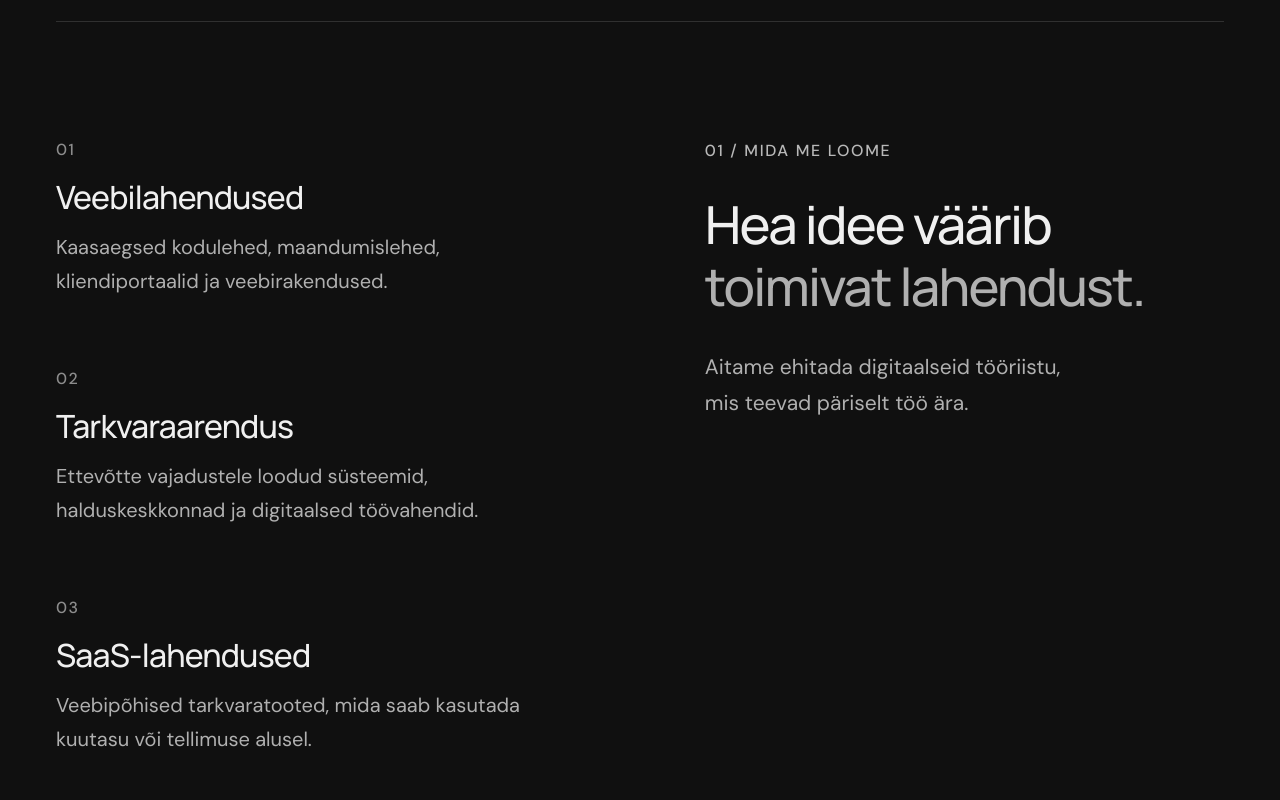
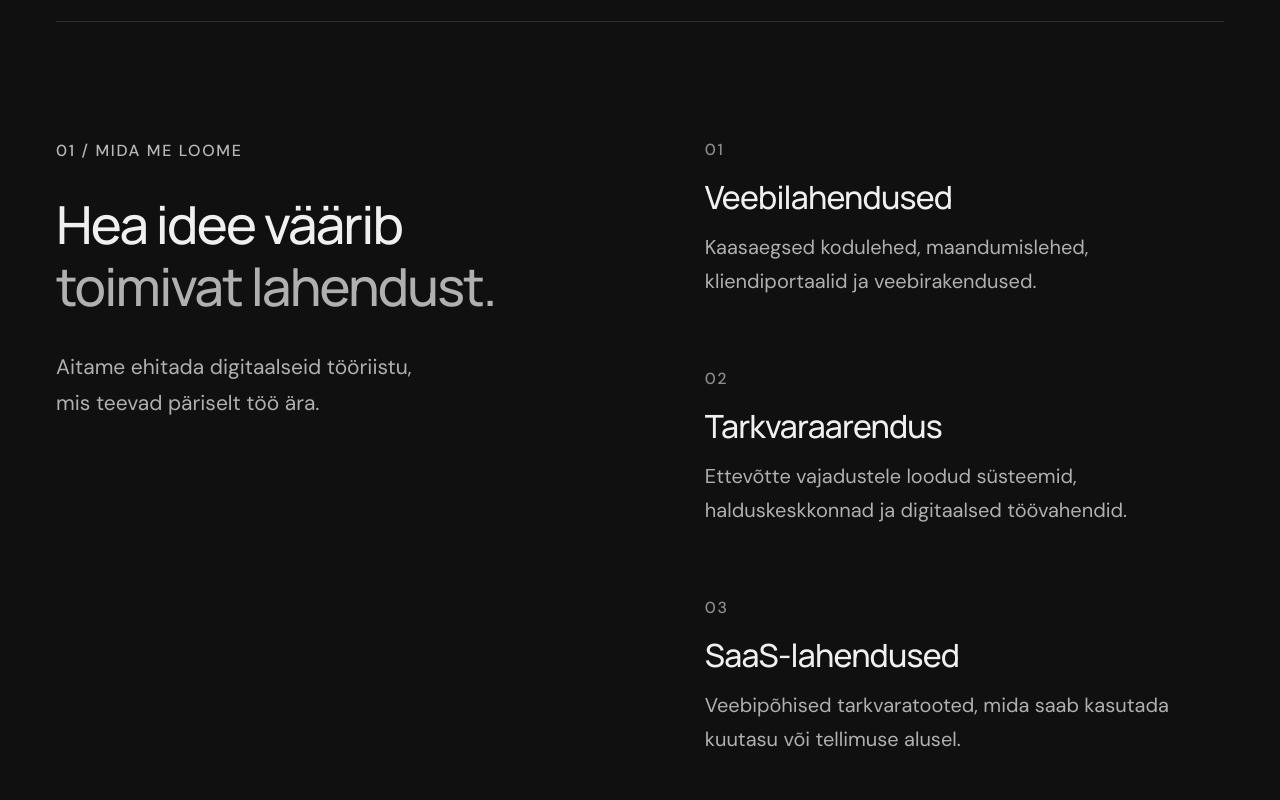
Before and after one commit to LauRRaud/Kyberloome, a Next.js app: page / in a window 1280 px wide. Shown: the part 600-1400 px from the top of the page. Built offline with nearby package versions, Linux system fonts and the light colour scheme.

Commit message:
Swap services columns

```diff
--- a/app/globals.css
+++ b/app/globals.css
@@ -191,8 +191,8 @@ nav{font-size:clamp(16px,1.5vw,22px)}
 /* Let the services section read as a two-column scroll with a gentle sticky-heading parallax. */
 @media (min-width:761px){
   #teenused{display:grid;grid-template-columns:minmax(0,1fr) minmax(360px,.95fr);column-gap:clamp(64px,8vw,150px);align-items:start}
-  #teenused .services{grid-column:1;grid-row:1;width:auto;margin:0;padding-top:2px}
-  #teenused .section-heading{grid-column:2;grid-row:1;display:block;position:sticky;top:24px;align-self:start}
+  #teenused .services{grid-column:2;grid-row:1;width:auto;margin:0;padding-top:2px}
+  #teenused .section-heading{grid-column:1;grid-row:1;display:block;position:sticky;top:24px;align-self:start}
   #teenused .section-heading>p{margin-top:32px;max-width:420px}
 }
 @media (max-width:760px){#teenused .section-heading{position:static}#teenused .services{margin-top:36px}}
```
